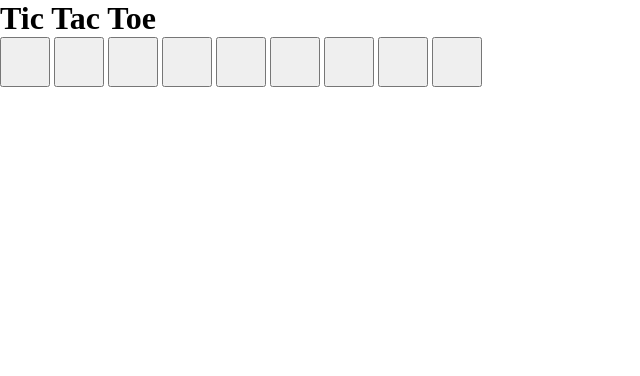
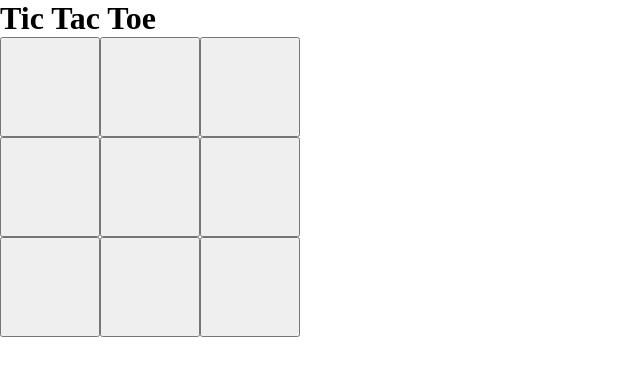
Before and after one commit to tadanama/tic-tac-toe, a plain HTML site: page index.html in a window 1280 px wide. Shown: the whole page, without its empty margins (0-640 px from the left). Drawn offline with Linux system fonts and the light colour scheme.

Commit message:
Use css variables for the cell size

```diff
--- a/style.css
+++ b/style.css
@@ -1,12 +1,22 @@
+:root {
+	--cell-size: 100px;
+}
+
 /* Remove default margin and padding */
 * {
-    margin: 0;
-    padding: 0;
-    box-sizing: border-box;
+	margin: 0;
+	padding: 0;
+	box-sizing: border-box;
 }
 
 /* Set the width and height of each button (tic tac toe cell) */
 button {
-    width: 50px;
-    height: 50px;
+	width: var(--cell-size);
+	height: var(--cell-size);
 }
+
+/* Set the grid container to display buttons in a 3X3 grid format */
+.grid-container {
+	display: grid;
+	grid-template-columns: repeat(3, var(--cell-size));
+}
```
